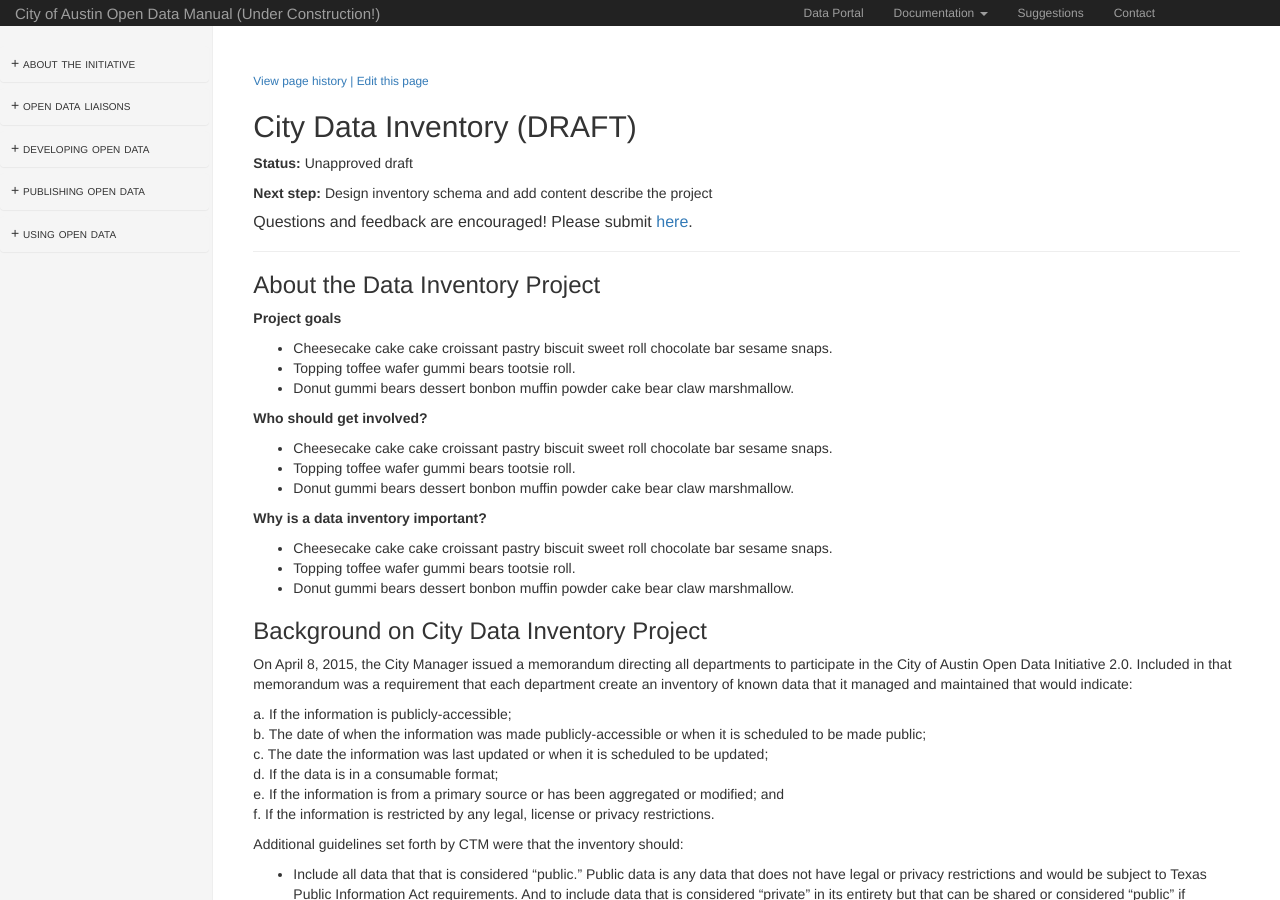
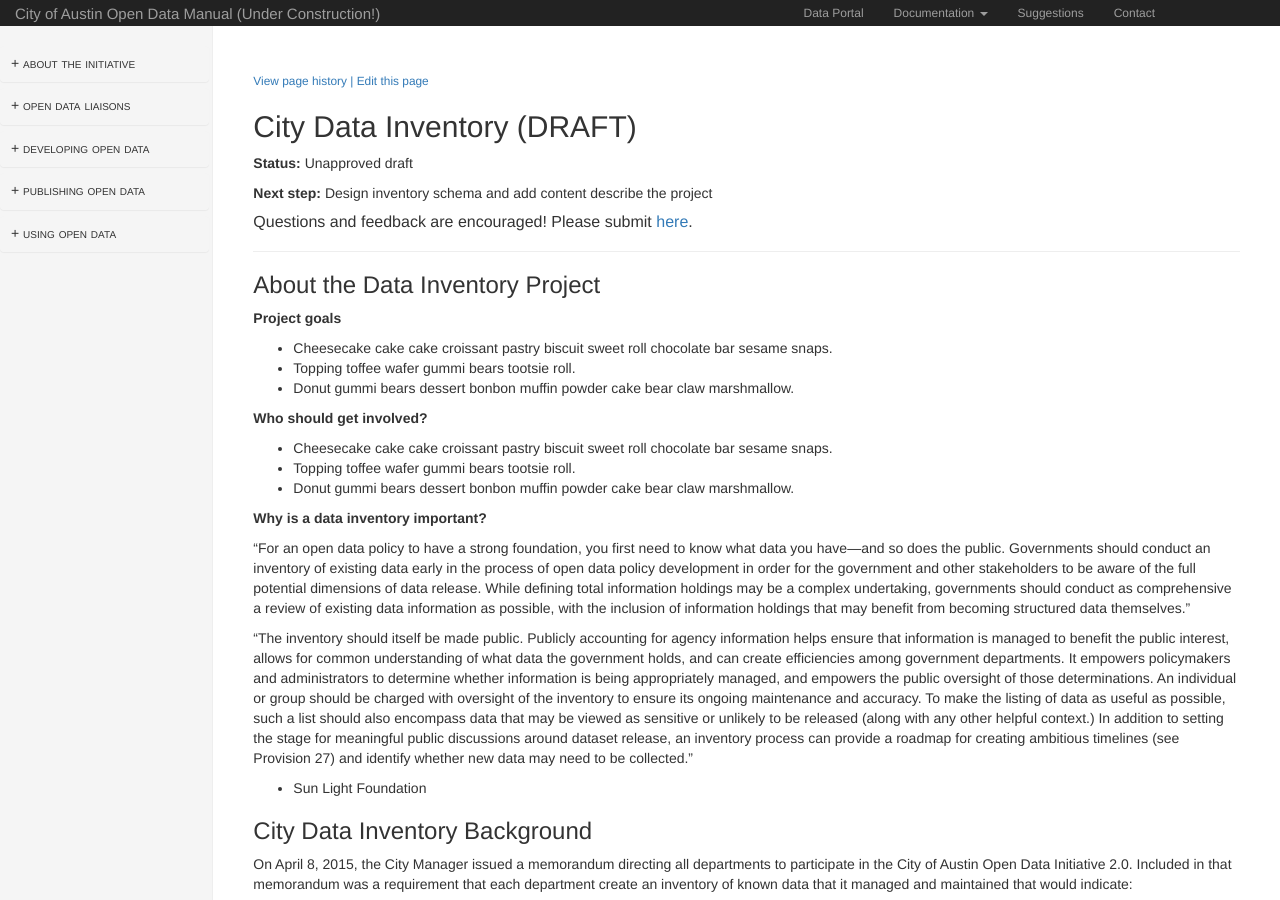
Before and after one commit to cityofaustin/open-data-manual, a Jekyll site: the page built from inventory.md, in a window 1280 px wide and 900 px high. Built offline with Jekyll 4.4.1, drawn with Linux system fonts in a browser that asks for light colours; nearby versions of some CDN libraries.

Commit message:
Update inventory.md

```diff
--- a/inventory.md
+++ b/inventory.md
@@ -28,12 +28,14 @@ file: inventory.md
 
 **Why is a data inventory important?**
 
-* Cheesecake cake cake croissant pastry biscuit sweet roll chocolate bar sesame snaps.
-* Topping toffee wafer gummi bears tootsie roll.
-* Donut gummi bears dessert bonbon muffin powder cake bear claw marshmallow.
+"For an open data policy to have a strong foundation, you first need to know what data you have—and so does the public. Governments should conduct an inventory of existing data early in the process of open data policy development in order for the government and other stakeholders to be aware of the full potential dimensions of data release. While defining total information holdings may be a complex undertaking, governments should conduct as comprehensive a review of existing data information as possible, with the inclusion of information holdings that may benefit from becoming structured data themselves."
+
+"The inventory should itself be made public. Publicly accounting for agency information helps ensure that information is managed to benefit the public interest, allows for common understanding of what data the government holds, and can create efficiencies among government departments. It empowers policymakers and administrators to determine whether information is being appropriately managed, and empowers the public oversight of those determinations. An individual or group should be charged with oversight of the inventory to ensure its ongoing maintenance and accuracy. To make the listing of data as useful as possible, such a list should also encompass data that may be viewed as sensitive or unlikely to be released (along with any other helpful context.) In addition to setting the stage for meaningful public discussions around dataset release, an inventory process can provide a roadmap for creating ambitious timelines (see Provision 27) and identify whether new data may need to be collected."
+
+- Sun Light Foundation
 
 
-## Background on City Data Inventory Project
+## City Data Inventory Background
 
 On April 8, 2015, the City Manager issued a memorandum directing all departments to participate in the City of Austin Open Data Initiative 2.0. Included in that memorandum was a requirement that each department create an inventory of known data that it managed and maintained that would indicate:
 
```
